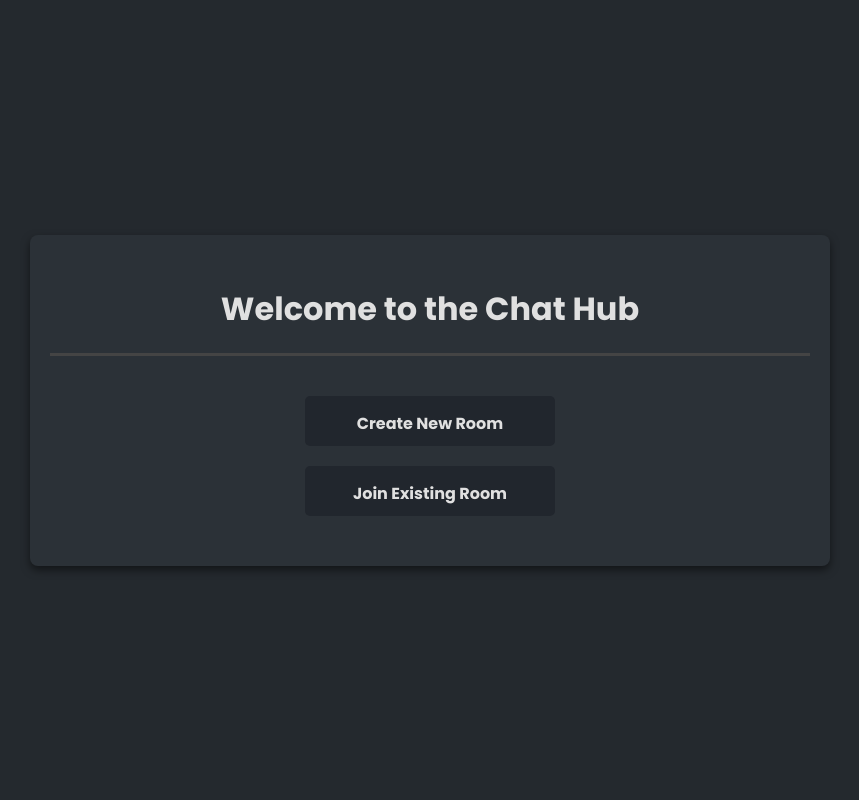
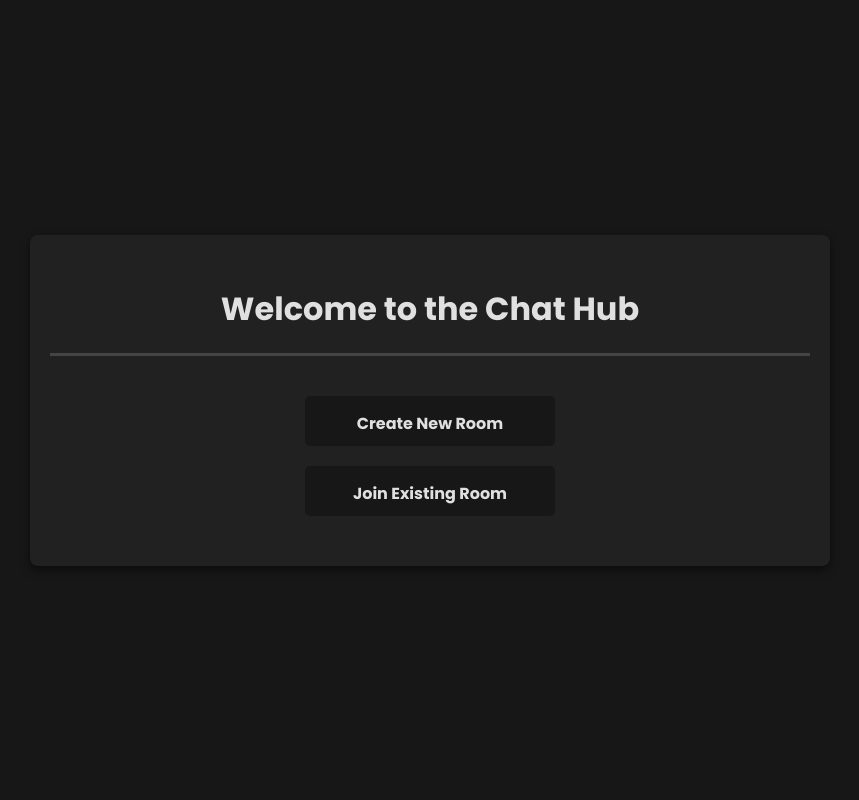
Before and after one commit to jyotirmay-exe/flask-ChatHub, a Flask app: page / in a window 1280 px wide. Shown: the whole page, without its empty margins (210-1069 px from the left). Run offline with Flask 3, Linux system fonts and the light colour scheme.

Commit message:
frontend update

```diff
--- a/static/styles.css
+++ b/static/styles.css
@@ -1,4 +1,4 @@
-@import url('https://fonts.googleapis.com/css2?family=Poppins:ital,wght@0,100;0,200;0,300;0,400;0,500;0,600;0,700;0,800;0,900;1,100;1,200;1,300;1,400;1,500;1,600;1,700;1,800;1,900&display=swap');
+@import url('https://fonts.googleapis.com/css2?family=Poppins:wght@100;200;300;400;500;600;700;800;900&display=swap');
 
 * {
     font-family: "Poppins", monospace;
@@ -8,8 +8,7 @@
 }
 
 body {
-    font-family: Arial, sans-serif;
-    background-color: rgb(36, 41, 46);
+    background-color: #171717;
     color: #dcdcdc;
     display: flex;
     justify-content: center;
@@ -17,14 +16,19 @@ body {
     height: 100vh;
 }
 
-.container {
+.container, .chat-container {
     text-align: center;
-    background: rgb(43, 49, 55);
+    background: #212121;
     border-radius: 8px;
     padding: 50px 20px;
     box-shadow: 0 4px 8px rgba(0, 0, 0, 0.5);
     width: 800px;
     margin: auto;
+}
+
+.chat-container {
+    background-color: #171717;
+    box-shadow: none;
 }
 
 .mainh1 {
@@ -74,19 +73,16 @@ body {
     padding-top: 20px;
     align-items: center;
     justify-content: center;
-    margin: auto auto;
 }
 
 .button {
     height: 50px;
     width: 250px;
-    display: inline-block;
     padding: 15px 30px;
     font-size: 16px;
     font-weight: bold;
     text-align: center;
     color: #e0e0e0;
-    background-color: #007bff;
     border: none;
     border-radius: 5px;
     cursor: pointer;
@@ -240,23 +219,14 @@ input {
     box-shadow: 0px 0px 10px #175f26;
 }
 
-
-.create-room {
-    background-color: rgb(33, 38, 45);
+.create-room, .join-room {
+    background-color: #171717;
 }
 
-.create-room:hover {
-    background-color: #218838;
-    box-shadow: 0px 0px 10px #218838;
-}
-
-.join-room {
-    background-color: rgb(33, 38, 45);
-}
-
-.join-room:hover {
-    background-color: #0056b3;
-    box-shadow: 0px 0px 10px #0056b3;
+.create-room:hover, .join-room:hover {
+    background-color: #dcdcdc;
+    color: #0e0e0e;
+    box-shadow: 0px 0px 10px #fff;
 }
 
 @media (max-width: 800px) {
```
Also changed, not shown: other parts of static/styles.css (+11 -34 lines).
